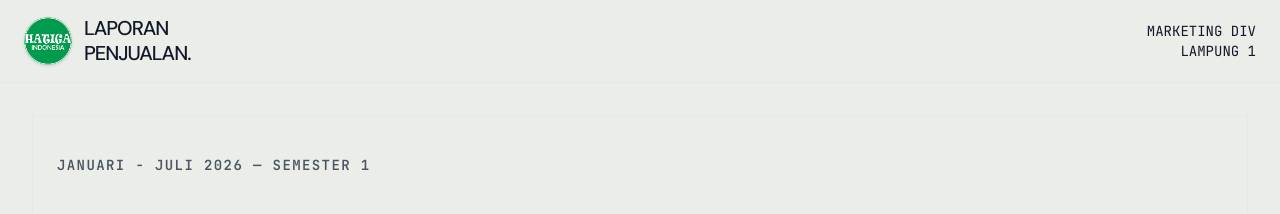
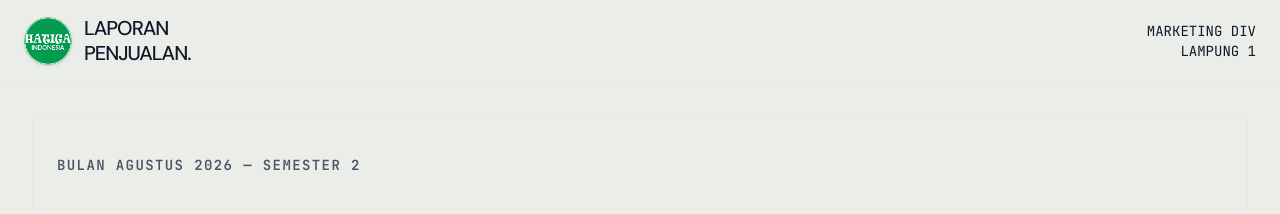
Before and after one commit to raflyiswadii/presentation-page, a Next.js app: page / in a window 1280 px wide. Shown: the top 214 px of the page. Built offline with nearby package versions, Linux system fonts and the light colour scheme; a web font is replaced by a local one.

Commit message:
fix: update period text to Bulan Agustus 2026

```diff
--- a/app/layout.tsx
+++ b/app/layout.tsx
@@ -19,7 +19,7 @@ const jetbrainsMono = JetBrains_Mono({
 
 export const metadata: Metadata = {
   title: "Laporan Penjualan Rio Iswadi",
-  description: "Semester 1 (Januari - Juli 2026)",
+  description: "Semester 2 (Bulan Agustus 2026)",
   manifest: "/manifest.json",
   appleWebApp: {
     capable: true,
--- a/app/page.tsx
+++ b/app/page.tsx
@@ -2,7 +2,7 @@ import PresentationViewer from "@/components/PresentationViewer";
 
 export const metadata = {
   title: "Laporan Penjualan Rio Iswadi",
-  description: "Laporan penjualan semester 1 (Januari - Juli 2026)",
+  description: "Laporan penjualan Bulan Agustus 2026",
 };
 
 export default function Home() {
--- a/lib/data.ts
+++ b/lib/data.ts
@@ -1,8 +1,8 @@
 export const reportData = {
   header: {
     title: "Laporan Penjualan",
-    semester: "Semester 1",
-    period: "Januari - Juli 2026",
+    semester: "Semester 2",
+    period: "Bulan Agustus 2026",
     division: "Marketing",
     area: "Lampung 1",
     author: "Rio Iswadi",
```
